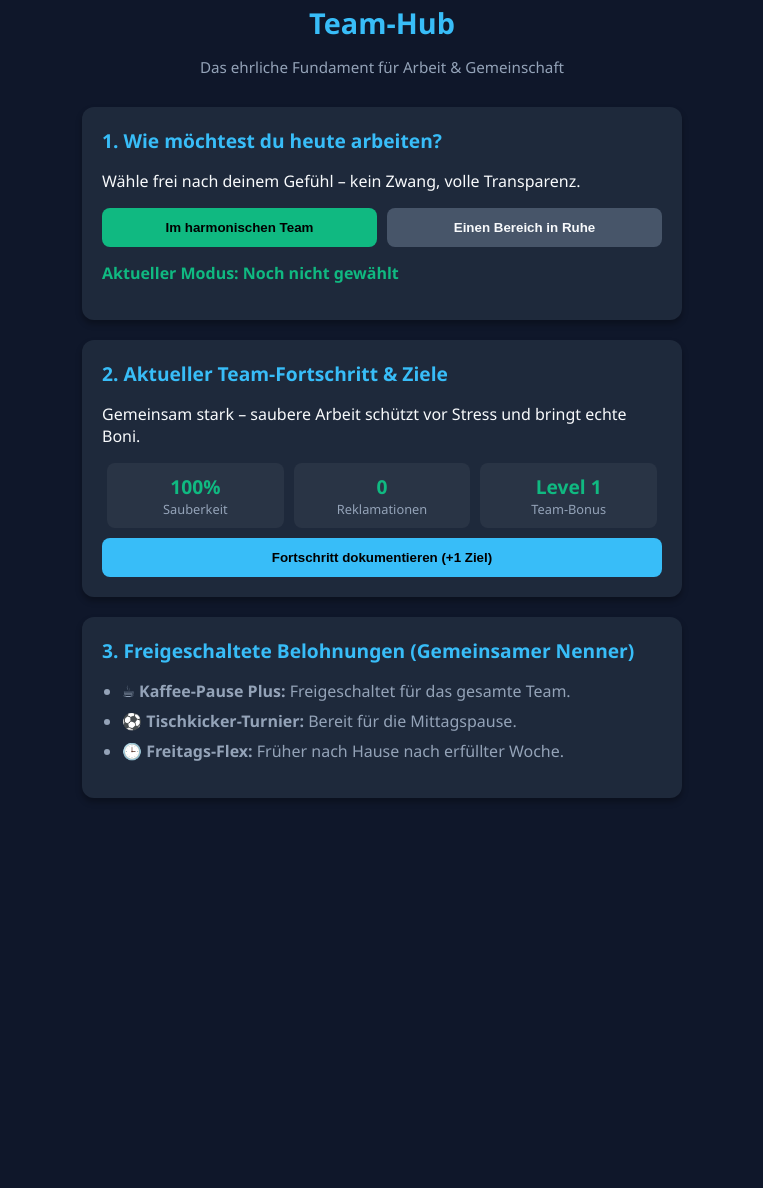
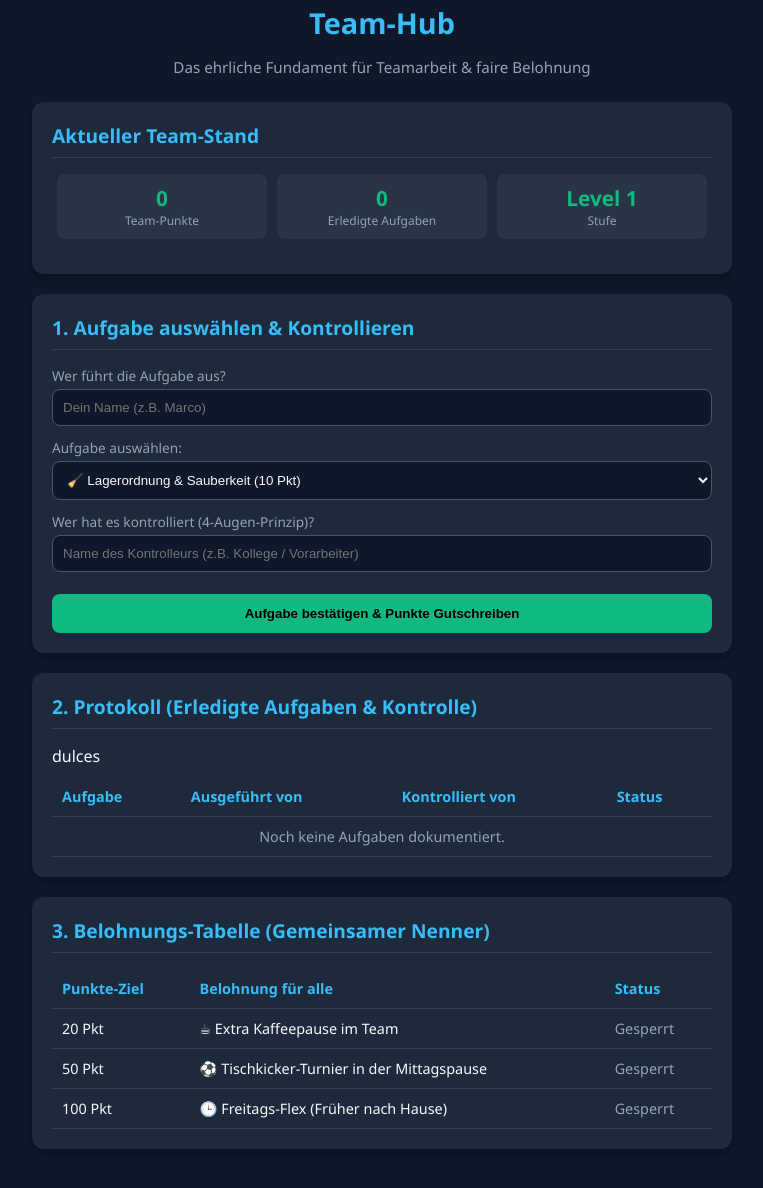
Before and after one commit to Salvatore-Meister/Team-Hub, a plain HTML site: page index.html in a window 1280 px wide. Shown: the part 36-1224 px from the top of the page, without its empty margins (258-1021 px from the left). Before the commit the page ends 874 px from the top, so only its background shows below. Drawn offline with Linux system fonts and the light colour scheme.

Commit message:
Enhance layout and functionality of index.html
Updated styles and structure for improved layout and functionality. Added task submission form and updated reward table.

```diff
--- a/index.html
+++ b/index.html
@@ -10,6 +10,7 @@
             --card-bg: #1e293b;
             --primary: #38bdf8;
             --accent: #10b981;
+            --warning: #f59e0b;
             --text: #f8fafc;
             --text-muted: #94a3b8;
         }
@@ -21,12 +22,12 @@
             padding: 20px;
         }
         .container {
-            max-width: 600px;
+            max-width: 700px;
             margin: 0 auto;
         }
         header {
             text-align: center;
-            margin-bottom: 30px;
+            margin-bottom: 25px;
         }
         h1 { color: var(--primary); font-size: 1.8rem; margin-bottom: 5px; }
         p.subtitle { color: var(--text-muted); font-size: 0.95rem; }
@@ -38,35 +39,58 @@
             margin-bottom: 20px;
             box-shadow: 0 4px 6px rgba(0,0,0,0.3);
         }
-        h2 { font-size: 1.2rem; color: var(--primary); margin-top: 0; }
+        h2 { font-size: 1.2rem; color: var(--primary); margin-top: 0; border-bottom: 1px solid rgba(255,255,255,0.1); padding-bottom: 8px; }
 
-        .btn-group {
-            display: flex;
-            gap: 10px;
-            margin-top: 15px;
+        .form-group {
+            margin-bottom: 12px;
+        }
+        label { display: block; font-size: 0.85rem; color: var(--text-muted); margin-bottom: 4px; }
+        input, select {
+            width: 100%;
+            padding: 10px;
+            border-radius: 8px;
+            border: 1px solid #475569;
+            background-color: #0f172a;
+            color: var(--text);
+            box-sizing: border-box;
         }
         button {
-            flex: 1;
             padding: 12px;
             border: none;
             border-radius: 8px;
             font-weight: bold;
             cursor: pointer;
             transition: opacity 0.2s;
+            width: 100%;
         }
         button:hover { opacity: 0.9; }
-        .btn-team { background-color: var(--accent); color: #000; }
-        .btn-solo { background-color: #475569; color: var(--text); }
-        .btn-action { background-color: var(--primary); color: #000; width: 100%; margin-top: 10px; }
+        .btn-primary { background-color: var(--accent); color: #000; margin-top: 10px; }
 
-        ul { padding-left: 20px; color: var(--text-muted); }
-        li { margin-bottom: 8px; }
+        table {
+            width: 100%;
+            border-collapse: collapse;
+            margin-top: 10px;
+            font-size: 0.9rem;
+        }
+        th, td {
+            padding: 10px;
+            text-align: left;
+            border-bottom: 1px solid rgba(255,255,255,0.1);
+        }
+        th { color: var(--primary); }
+        .status-badge {
+            background: rgba(16, 185, 129, 0.2);
+            color: var(--accent);
+            padding: 4px 8px;
+            border-radius: 4px;
+            font-size: 0.8rem;
+        }
 
         .stats-box {
             display: flex;
             justify-content: space-between;
             text-align: center;
-            margin-top: 15px;
+            margin-bottom: 15px;
         }
         .stat-item {
             background: rgba(255,255,255,0.05);
@@ -75,8 +99,8 @@
             flex: 1;
             margin: 0 5px;
         }
-        .stat-value { font-size: 1.2rem; font-weight: bold; color: var(--accent); }
-        .stat-label { font-size: 0.8rem; color: var(--text-muted); }
+        .stat-value { font-size: 1.3rem; font-weight: bold; color: var(--accent); }
+        .stat-label { font-size: 0.75rem; color: var(--text-muted); }
     </style>
 </head>
 <body>
@@ -84,72 +108,171 @@
 <div class="container">
     <header>
         <h1>Team-Hub</h1>
-        <p class="subtitle">Das ehrliche Fundament für Arbeit & Gemeinschaft</p>
+        <p class="subtitle">Das ehrliche Fundament für Teamarbeit & faire Belohnung</p>
     </header>
 
-    <!-- Modus Auswahl -->
-    <div class="card" id="mode-card">
-        <h2>1. Wie möchtest du heute arbeiten?</h2>
-        <p>Wähle frei nach deinem Gefühl – kein Zwang, volle Transparenz.</p>
-        <div class="btn-group">
-            <button class="btn-team" onclick="setMode('Team')">Im harmonischen Team</button>
-            <button class="btn-solo" onclick="setMode('Solo')">Einen Bereich in Ruhe</button>
+    <!-- Punkte & Status Übersicht -->
+    <div class="card">
+        <h2>Aktueller Team-Stand</h2>
+        <div class="stats-box">
+            <div class="stat-item">
+                <div class="stat-value" id="total-points">0</div>
+                <div class="stat-label">Team-Punkte</div>
+            </div>
+            <div class="stat-item">
+                <div class="stat-value" id="completed-tasks">0</div>
+                <div class="stat-label">Erledigte Aufgaben</div>
+            </div>
+            <div class="stat-item">
+                <div class="stat-value" id="current-level">Level 1</div>
+                <div class="stat-label">Stufe</div>
+            </div>
         </div>
-        <p id="current-mode" style="margin-top: 15px; font-weight: bold; color: var(--accent);">Aktueller Modus: Noch nicht gewählt</p>
     </div>
 
-    <!-- Team Aufgaben & Kennzahlen -->
+    <!-- 1. Aufgabe auswählen & eintragen -->
     <div class="card">
-        <h2>2. Aktueller Team-Fortschritt & Ziele</h2>
-        <p>Gemeinsam stark – saubere Arbeit schützt vor Stress und bringt echte Boni.</p>
-
-        <div class="stats-box">
-            <div class="stat-item">
-                <div class="stat-value" id="stat-order">100%</div>
-                <div class="stat-label">Sauberkeit</div>
-            </div>
-            <div class="stat-item">
-                <div class="stat-value" id="stat-rekl">0</div>
-                <div class="stat-label">Reklamationen</div>
-            </div>
-            <div class="stat-item">
-                <div class="stat-value" id="stat-score">Level 1</div>
-                <div class="stat-label">Team-Bonus</div>
-            </div>
+        <h2>1. Aufgabe auswählen & Kontrollieren</h2>
+        <div class="form-group">
+            <label>Wer führt die Aufgabe aus?</label>
+            <input type="text" id="worker-name" placeholder="Dein Name (z.B. Marco)">
         </div>
-
-        <button class="btn-action" onclick="boostTeam()">Fortschritt dokumentieren (+1 Ziel)</button>
+        <div class="form-group">
+            <label>Aufgabe auswählen:</label>
+            <select id="task-select">
+                <option value="Lagerordnung & Sauberkeit (10 Pkt)">🧹 Lagerordnung & Sauberkeit (10 Pkt)</option>
+                <option value="Reklamationsfreie Zone geprüft (15 Pkt)">📦 Reklamationsfreie Zone geprüft (15 Pkt)</option>
+                <option value="Gemeinsamer Werkzeug-Check (10 Pkt)">🔧 Gemeinsamer Werkzeug-Check (10 Pkt)</option>
+                <option value="Sonderprojekt / Optimierung (20 Pkt)">🚀 Sonderprojekt / Optimierung (20 Pkt)</option>
+            </select>
+        </div>
+        <div class="form-group">
+            <label>Wer hat es kontrolliert (4-Augen-Prinzip)?</label>
+            <input type="text" id="controller-name" placeholder="Name des Kontrolleurs (z.B. Kollege / Vorarbeiter)">
+        </div>
+        <button class="btn-primary" onclick="submitTask()">Aufgabe bestätigen & Punkte Gutschreiben</button>
     </div>
 
-    <!-- Belohnungen -->
+    <!-- 2. Erledigte Aufgaben Log (Tabelle) -->
     <div class="card">
-        <h2>3. Freigeschaltete Belohnungen (Gemeinsamer Nenner)</h2>
-        <ul>
-            <li>☕ <strong>Kaffee-Pause Plus:</strong> Freigeschaltet für das gesamte Team.</li>
-            <li>⚽ <strong>Tischkicker-Turnier:</strong> Bereit für die Mittagspause.</li>
-            <li>🕒 <strong>Freitags-Flex:</strong> Früher nach Hause nach erfüllter Woche.</li>
-        </ul>
+        <h2>2. Protokoll (Erledigte Aufgaben & Kontrolle)</h2>
+        <div style="overflow-x: auto;">
+            <table>
+                <thead>
+                    <tr>
+                        <th>Aufgabe</th>
+                        <th>Ausgeführt von</th>
+                        <th>Kontrolliert von</th>
+                        <th>Status</th>
+                    </tr>
+                 dulces
+                <tbody id="task-log">
+                    <tr>
+                        <td colspan="4" style="text-align: center; color: var(--text-muted);">Noch keine Aufgaben dokumentiert.</td>
+                    </tr>
+                </tbody>
+            </table>
+        </div>
+    </div>
+
+    <!-- 3. Belohnungs-Tabelle -->
+    <div class="card">
+        <h2>3. Belohnungs-Tabelle (Gemeinsamer Nenner)</h2>
+        <table>
+            <thead>
+                <tr>
+                    <th>Punkte-Ziel</th>
+                    <th>Belohnung für alle</th>
+                    <th>Status</th>
+                </tr>
+            </thead>
+            <tbody>
+                <tr>
+                    <td>20 Pkt</td>
+                    <td>☕ Extra Kaffeepause im Team</td>
+                    <td><span id="reward-1" style="color: var(--text-muted);">Gesperrt</span></td>
+                </tr>
+                <tr>
+                    <td>50 Pkt</td>
+                    <td>⚽ Tischkicker-Turnier in der Mittagspause</td>
+                    <td><span id="reward-2" style="color: var(--text-muted);">Gesperrt</span></td>
+                </tr>
+                <tr>
+                    <td>100 Pkt</td>
+                    <td>🕒 Freitags-Flex (Früher nach Hause)</td>
+                    <td><span id="reward-3" style="color: var(--text-muted);">Gesperrt</span></td>
+                </tr>
+            </tbody>
+        </table>
     </div>
 </div>
 
 <script>
-    let teamScore = 0;
+    let totalPoints = 0;
+    let taskCount = 0;
+    let tasksLog = [];
 
-    function setMode(mode) {
-        const modeText = document.getElementById('current-mode');
-        if(mode === 'Team') {
-            modeText.innerText = "Aktueller Modus: Im Team (Gemeinsame Aufgaben & Boni aktiv)";
-            modeText.style.color = "var(--accent)";
-        } else {
-            modeText.innerText = "Aktueller Modus: Solo-Bereich (In Ruhe arbeiten)";
-            modeText.style.color = "var(--primary)";
+    function submitTask() {
+        const worker = document.getElementById('worker-name').value.trim();
+        const task = document.getElementById('task-select').value;
+        const controller = document.getElementById('controller-name').value.trim();
+
+        if(!worker || !controller) {
+            alert("Bitte gib sowohl deinen Namen als auch den Namen des Kontrolleurs ein! (Fairness & Kontrolle)");
+            return;
         }
+
+        // Punkte ermitteln
+        let points = 10;
+        if(task.includes('15 Pkt')) points = 15;
+        if(task.includes('20 Pkt')) points = 20;
+
+        totalPoints += points;
+        taskCount += 1;
+
+        // Log eintrag hinzufügen
+        tasksLog.unshift({ task, worker, controller });
+
+        updateUI();
+
+        // Felder zurücksetzen
+        document.getElementById('worker-name').value = '';
+        document.getElementById('controller-name').value = '';
+        alert("Aufgabe erfolgreich dokumentiert und geprüft! Starker Team-Einsatz! 🚀❤️");
     }
 
-    function boostTeam() {
-        teamScore += 1;
-        document.getElementById('stat-score').innerText = "Level " + (1 + Math.floor(teamScore / 3));
-        alert("Super! Team-Erfolg dokumentiert. Der Fortschritt wächst für alle gemeinsam! 🚀❤️");
+    function updateUI() {
+        document.getElementById('total-points').innerText = totalPoints;
+        document.getElementById('completed-tasks').innerText = taskCount;
+        document.getElementById('current-level').innerText = "Level " + (1 + Math.floor(totalPoints / 40));
+
+        // Tabelle aktualisieren
+        const logContainer = document.getElementById('task-log');
+        logContainer.innerHTML = '';
+        tasksLog.forEach(item => {
+            logContainer.innerHTML += `
+                <tr>
+                    <td>${item.task}</td>
+                    <td>${item.worker}</td>
+                    <td>${item.controller}</td>
+                    <td><span class="status-badge">Geprüft ✓</span></td>
+                </tr>
+            `;
+        });
+
+        // Belohnungen freischalten
+        if(totalPoints >= 20) {
+            document.getElementById('reward-1').innerText = "Freigeschaltet! 🎉";
+            document.getElementById('reward-1').style.color = "var(--accent)";
+        }
+        if(totalPoints >= 50) {
+            document.getElementById('reward-2').innerText = "Freigeschaltet! 🎉";
+            document.getElementById('reward-2').style.color = "var(--accent)";
+        }
+        if(totalPoints >= 100) {
+            document.getElementById('reward-3').innerText = "Freigeschaltet! 🎉";
+            document.getElementById('reward-3').style.color = "var(--accent)";
+        }
     }
 </script>
 
```
